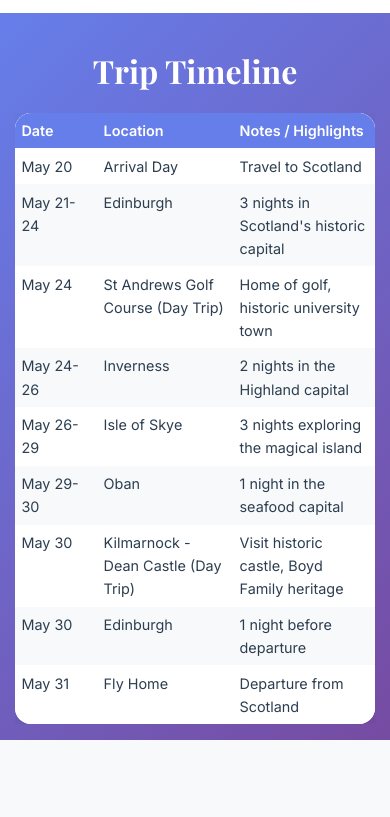
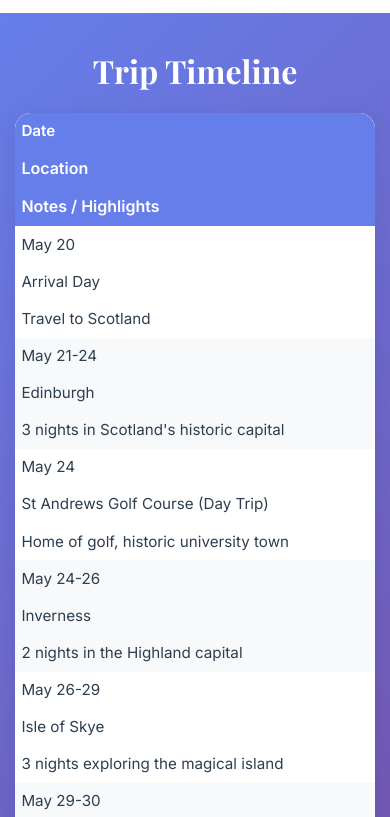
Before and after one commit to craigkoltes/scotland-2026, a plain HTML site: page index.html in a window 390 px wide. Shown: the part 1641-2458 px from the top of the page. Drawn offline with nearby package versions, Linux system fonts and the light colour scheme.

Commit message:
Automated update from push-to-github.bat

```diff
--- a/style.css
+++ b/style.css
@@ -742,21 +742,39 @@ footer {
     .timeline-table-wrapper {
         margin-top: 1rem;
         width: 100%;
-        overflow-x: auto;
+        overflow-x: unset;
     }
     .timeline-table {
-        min-width: unset;
+        min-width: 0;
         width: 100%;
         font-size: 0.9rem;
         table-layout: auto;
+        display: block;
+    }
+    .timeline-table thead, .timeline-table tbody, .timeline-table tr {
+        display: block;
+        width: 100%;
     }
     .timeline-table th, .timeline-table td {
+        display: block;
+        width: 100%;
+        box-sizing: border-box;
         padding: 0.4rem 0.4rem;
-        font-size: 0.9rem;
+        font-size: 0.95rem;
+        text-align: left;
+        white-space: normal;
+        word-break: break-word;
+    }
+    .timeline-table th {
+        background: #667eea;
+        color: #fff;
+        font-weight: 700;
+        font-size: 1rem;
+        border-radius: 0;
     }
     .timeline-table th:first-child, .timeline-table td:first-child {
-        min-width: 80px;
-        font-size: 0.9rem;
+        min-width: 0;
+        font-size: 0.95rem;
         white-space: normal;
         word-break: break-word;
     }
```
